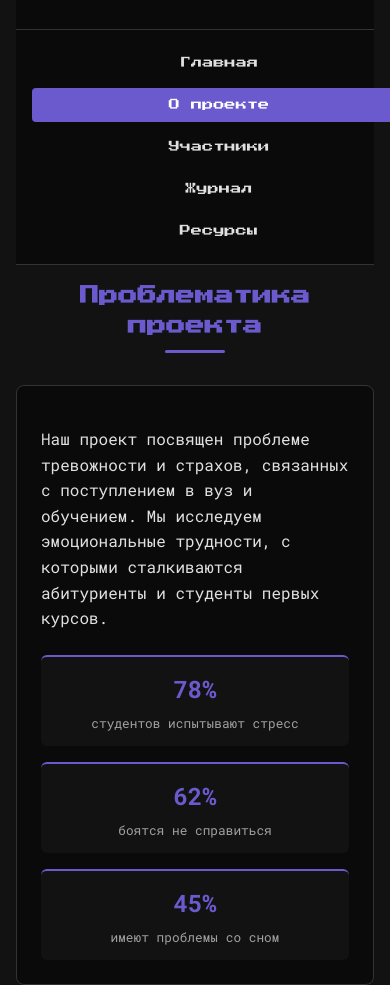
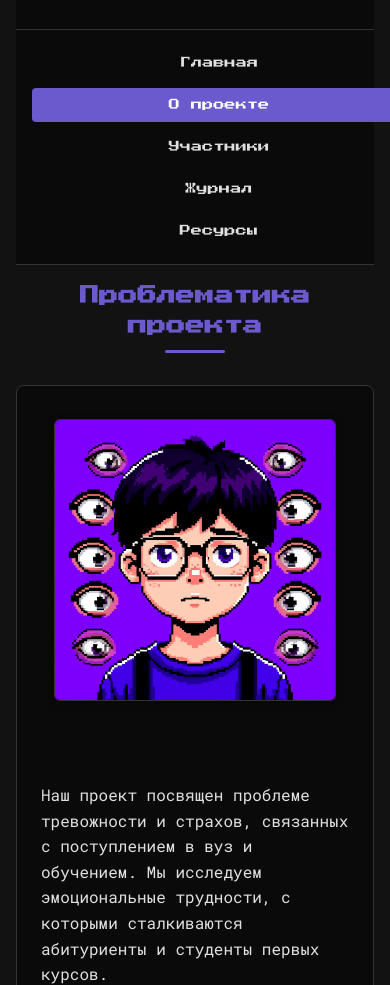
Before and after one commit to Tuxusus/practic, a plain HTML site: page site/about.html in a window 390 px wide. Shown: the part 115-1100 px from the top of the page. Drawn offline with Linux system fonts and the light colour scheme.

Commit message:
Итоговая версия сайта

```diff
--- a/site/about.html
+++ b/site/about.html
@@ -52,6 +52,9 @@
                                 <div class="stat-label">имеют проблемы со сном</div>
                             </div>
                         </div>
+                    </div>
+                    <div class="image-content">
+                        <img src="images/anxiety.jpg" alt="Тревожность студентов" class="problem-image">
                     </div>
                 </div>
             </section>
--- a/site/css/about.css
+++ b/site/css/about.css
@@ -102,10 +102,13 @@ body {
     border: 1px solid var(--border);
     border-radius: 8px;
     padding: 1.5rem;
+    display: flex;
+    gap: 2rem;
     margin-top: 1.5rem;
 }
 
 .text-content {
+    flex: 1;
     display: flex;
     flex-direction: column;
     justify-content: space-between;
@@ -113,6 +116,22 @@ body {
 
 .problem-text {
     margin-bottom: 1.5rem;
+}
+
+.image-content {
+    flex: 0 0 300px;
+    display: flex;
+    align-items: center;
+    justify-content: center;
+}
+
+.problem-image {
+    width: 100%;
+    max-width: 280px;
+    height: auto;
+    border-radius: 6px;
+    border: 1px solid var(--border);
+    box-shadow: 0 2px 8px rgba(0, 0, 0, 0.2);
 }
 
 /* Статистика */
@@ -288,6 +307,13 @@ body {
     text-align: center;
 }
 
+.details-image {
+    max-width: 100%;
+    margin-top: 1.5rem;
+    border-radius: 6px;
+    box-shadow: 0 2px 8px rgba(0, 0, 0, 0.2);
+}
+
 /* Подвал */
 .footer {
     background-color: var(--darker-bg);
@@ -307,6 +333,12 @@ body {
 @media (max-width: 768px) {
     .unified-block {
         flex-direction: column;
+    }
+
+    .image-content {
+        max-width: 100%;
+        order: -1;
+        margin-bottom: 1.5rem;
     }
 
     .stats-grid {
--- a/site/css/main.css
+++ b/site/css/main.css
@@ -80,13 +80,16 @@ body {
     padding: 2rem 0;
 }
 
-/* Блок с текстом */
+/* Блок с текстом и изображением */
 .unified-block {
     background-color: var(--darker-bg);
     border: 1px solid var(--border);
     border-radius: 8px;
     padding: 1.5rem;
+    display: flex;
+    gap: 2rem;
     margin: 1.5rem auto;
+    align-items: center;
 }
 
 .text-content {
@@ -96,6 +99,18 @@ body {
 .text-content p {
     margin-bottom: 1rem;
     line-height: 1.8;
+}
+
+.image-content {
+    flex: 1;
+}
+
+.content-image {
+    width: 100%;
+    border-radius: 6px;
+    border: 1px solid var(--border);
+    aspect-ratio: 16/9;
+    object-fit: cover;
 }
 
 /* Контейнер для двух блоков */
@@ -224,4 +239,8 @@ body {
         width: 100%;
         text-align: center;
     }
+
+    .content-image {
+        max-height: 300px;
+    }
 }
```
Also changed, not shown: site/index.html (+1 -1 lines), site/journal.html (+19 -0 lines).
